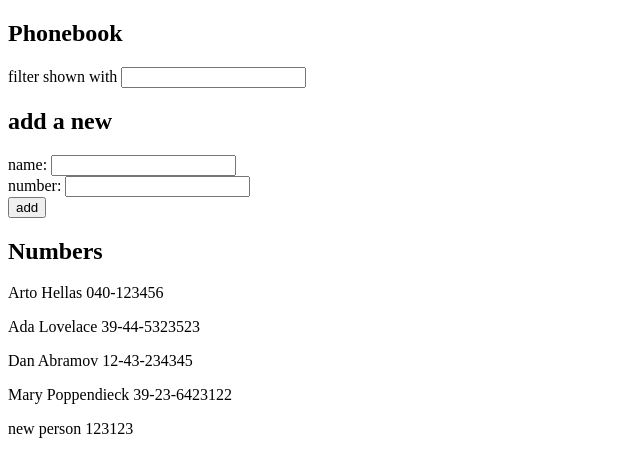
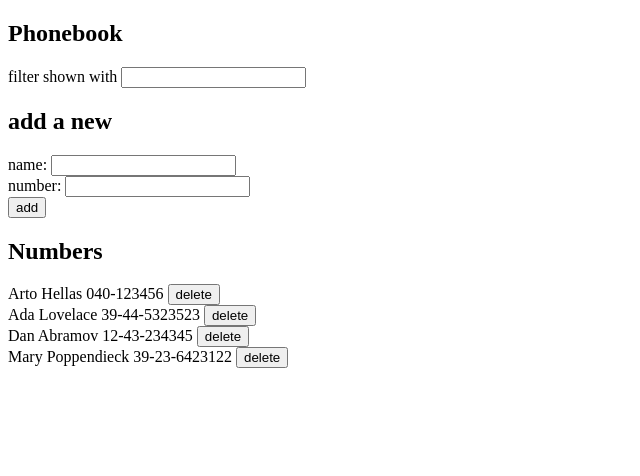
Before and after one commit to dachendev/fullstackopen, a React (Vite) app in the folder part2/phonebook/: page / in a window 1280 px wide. Shown: the top 476 px of the page, without its empty margins (0-640 px from the left). Built offline with nearby package versions, Linux system fonts and the light colour scheme; data requests are answered from the project's data file.

Commit message:
exercise 2.14

```diff
--- a/part2/phonebook/db.json
+++ b/part2/phonebook/db.json
@@ -19,11 +19,6 @@
       "name": "Mary Poppendieck",
       "number": "39-23-6423122",
       "id": "4"
-    },
-    {
-      "id": "ad05",
-      "name": "new person",
-      "number": "123123"
     }
   ]
 }
--- a/part2/phonebook/src/App.jsx
+++ b/part2/phonebook/src/App.jsx
@@ -26,16 +26,18 @@ const AddPersonForm = ({ addPerson, newName, setNewName, newNumber, setNewNumber
   )
 };
 
-const NumbersLine = ({ person }) => {
+const NumbersLine = ({ person, removePerson }) => {
   return (
-    <p>{person.name} {person.number}</p>
+    <div>
+      {person.name} {person.number} <button onClick={removePerson(person)}>delete</button>
+    </div>
   )
 };
 
-const Numbers = ({ persons }) => {
+const Numbers = ({ persons, removePerson }) => {
   return (
     <div>
-      {persons.map(person => <NumbersLine key={person.id} person={person} />)}
+      {persons.map(person => <NumbersLine key={person.id} person={person} removePerson={removePerson} />)}
     </div>
   );
 };
@@ -66,6 +68,14 @@ const App = () => {
       });
   }
 
+  const removePerson = ({ name, id }) => () => {
+    const result = window.confirm(`Delete ${name}?`);
+    if (result) {
+      personService.remove(id)
+        .then(() => setPersons(persons.filter(p => p.id !== id)));
+    }
+  };
+
   const personsToShow = !filter ? persons : persons.filter(p => p.name.toLowerCase().includes(filter.toLowerCase()));
 
   return (
@@ -75,7 +85,7 @@ const App = () => {
       <h2>add a new</h2>
       <AddPersonForm addPerson={addPerson} newName={newName} setNewName={setNewName} newNumber={newNumber} setNewNumber={setNewNumber} />
       <h2>Numbers</h2>
-      <Numbers persons={personsToShow} />
+      <Numbers persons={personsToShow} removePerson={removePerson} />
     </div>
   )
 }
--- a/part2/phonebook/src/services/persons.js
+++ b/part2/phonebook/src/services/persons.js
@@ -17,8 +17,14 @@ const update = (id, newObject) => {
   return request.then((res) => res.data);
 };
 
+const remove = (id) => {
+  const req = axios.delete(`${baseUrl}/${id}`);
+  return req.then((res) => res.data);
+}
+
 export default {
   getAll,
   create,
   update,
+  remove,
 };
```
